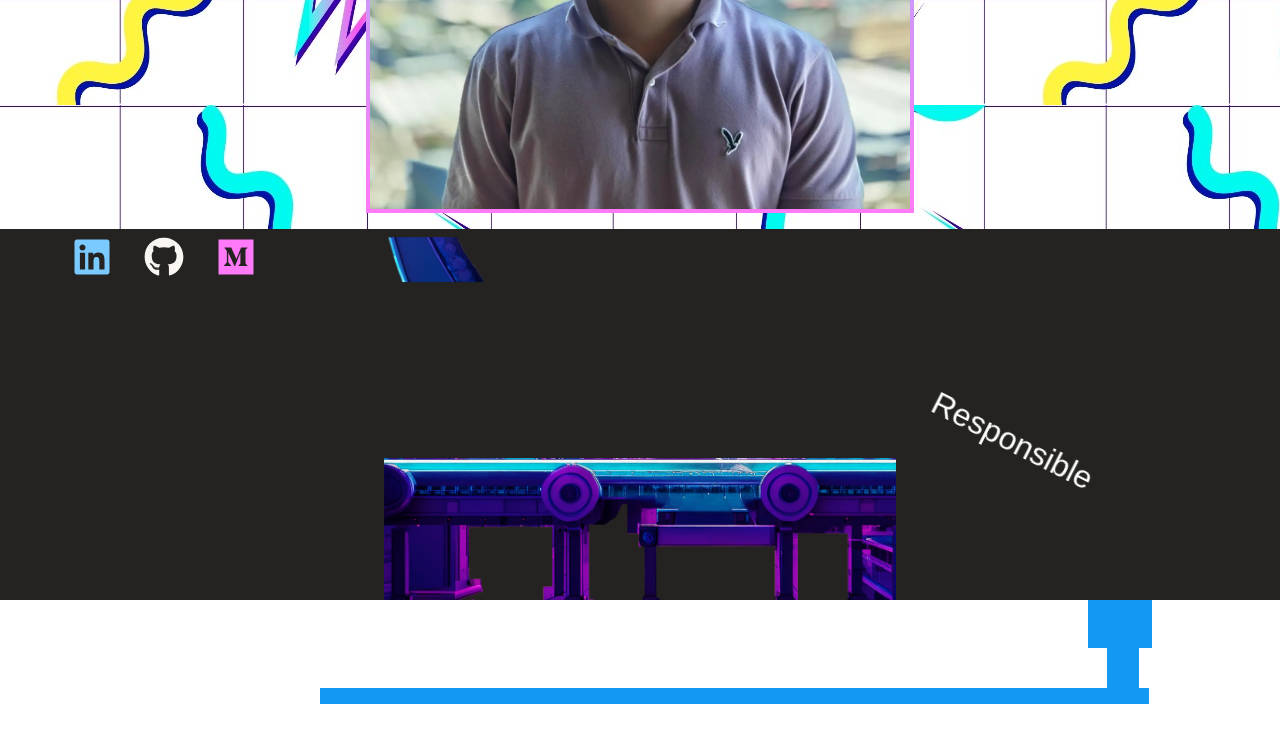
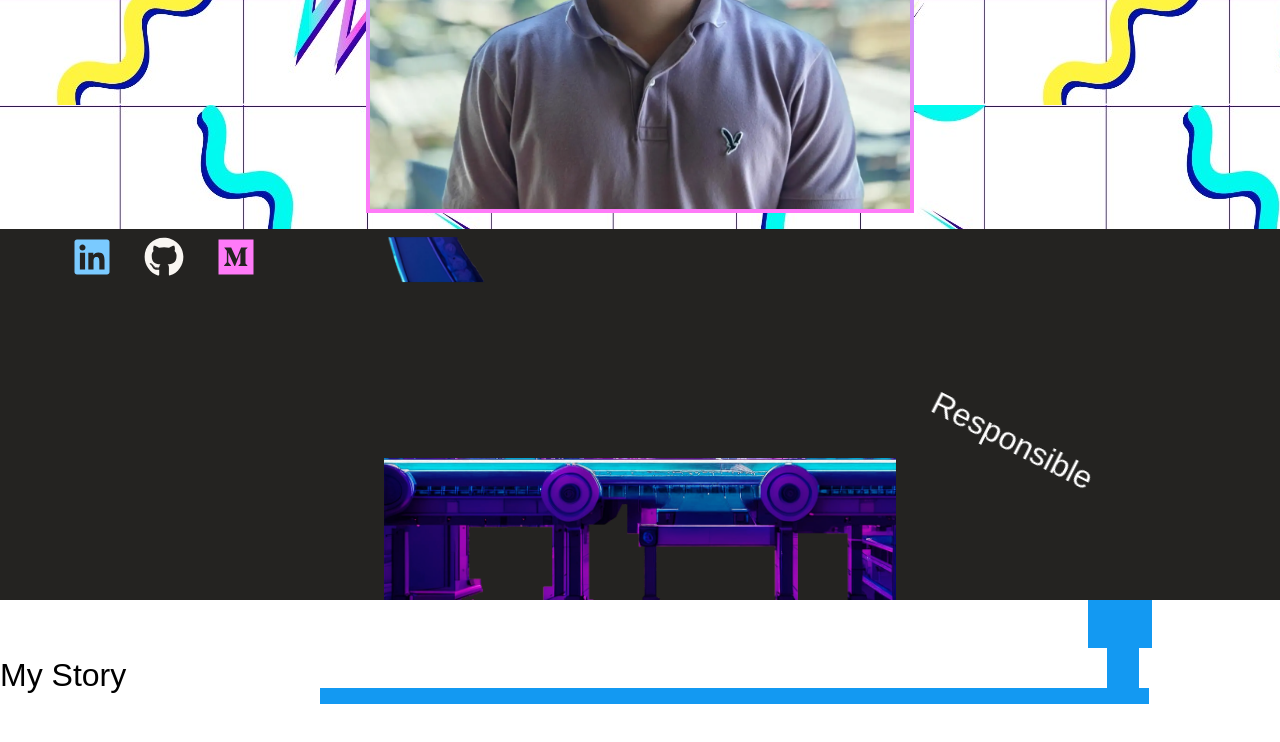
Before and after one commit to lukesngr/sangaworld, a Next.js app: page /home in a window 1280 px wide. Shown: the part 515-1257 px from the top of the page. Built offline with nearby package versions, Linux system fonts and the light colour scheme.

Commit message:
Added scrolling animations

```diff
--- a/src/components/home/MyStory.js
+++ b/src/components/home/MyStory.js
@@ -6,6 +6,7 @@ export default function MyStory() {
         <div className='intakePipe'>
         </div>
         <div class="pipeOutlet"></div>
+        <h1 className='myStoryHeading'>My Story</h1>
         <div className='underLine'>
         </div>
         <div className='dotPoints'></div>
--- a/src/styles/mystory.scss
+++ b/src/styles/mystory.scss
@@ -27,3 +27,27 @@
     background-color: theme.$focused-blue-color;
     height: 1em;
 }
+
+.myStoryHeading {
+    font-family: 'Dancing Script', sans-serif;
+    font-size: 2em;
+    color: black;
+    position: absolute;
+}
+
+@keyframes moveInWithScroll {
+    0% {
+        transform: translate(0vh, -4vh);
+    }
+    100% {
+        transform: translate(31vh, -4vh);
+    }
+}
+
+@media (prefers-reduced-motion: no-preference) {
+    .myStoryHeading {
+      animation: moveInWithScroll linear both;
+      animation-timeline: view();
+      animation-range: 10vh 40vh;
+    }
+  }
```
